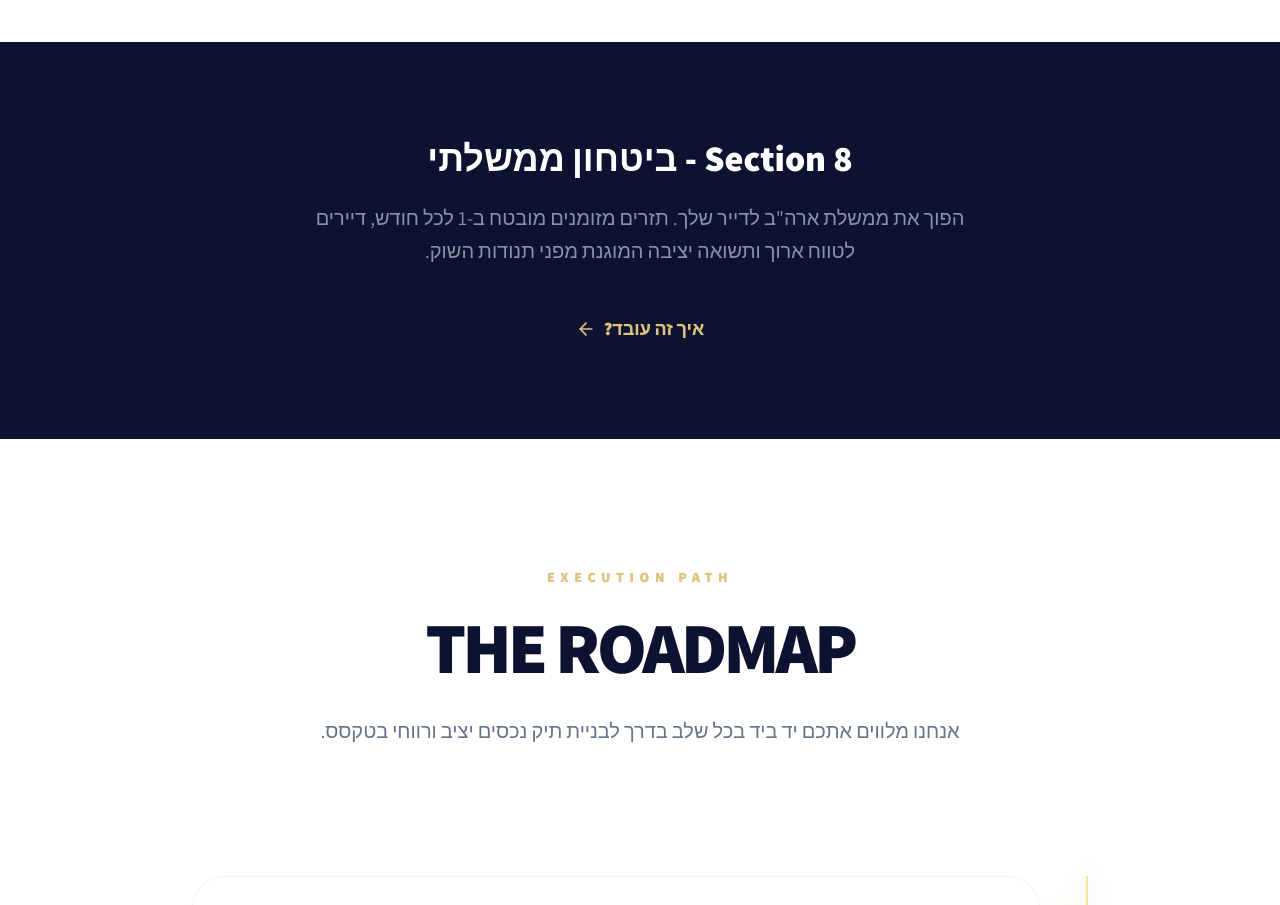
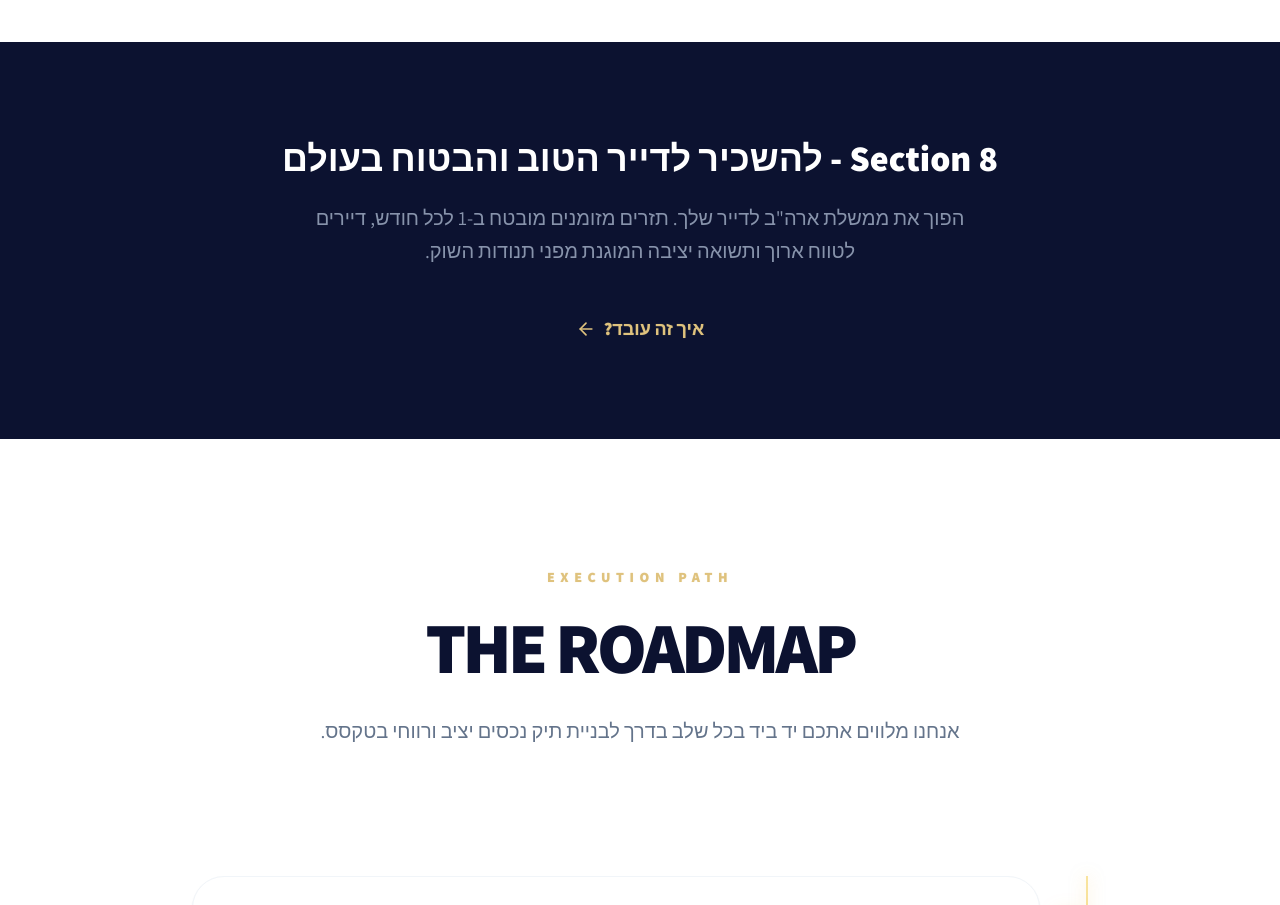
Before and after one commit to alonzekcer/skyline-group-texas, a React (Vite) app: page / in a window 1280 px wide. Shown: the part 2900-3805 px from the top of the page. Built offline with nearby package versions, Linux system fonts and the light colour scheme.

Commit message:
Content: Update Section 8 teaser title

```diff
--- a/src/components/home/Section8Teaser.tsx
+++ b/src/components/home/Section8Teaser.tsx
@@ -12,7 +12,7 @@ const Section8Teaser: React.FC<Section8TeaserProps> = ({ onNavigate }) => {
             <div className="container mx-auto px-6">
                 <div className="max-w-4xl mx-auto flex flex-col items-center">
                     <div className="text-center">
-                        <h2 className="text-4xl font-black mb-6">Section 8 - ביטחון ממשלתי</h2>
+                        <h2 className="text-4xl font-black mb-6">Section 8 - להשכיר לדייר הטוב והבטוח בעולם</h2>
                         <p className="text-xl text-blue-100/60 font-medium leading-relaxed mb-12 max-w-2xl mx-auto">
                             הפוך את ממשלת ארה"ב לדייר שלך. תזרים מזומנים מובטח ב-1 לכל חודש, דיירים לטווח ארוך ותשואה יציבה המוגנת מפני תנודות השוק.
                         </p>
```
